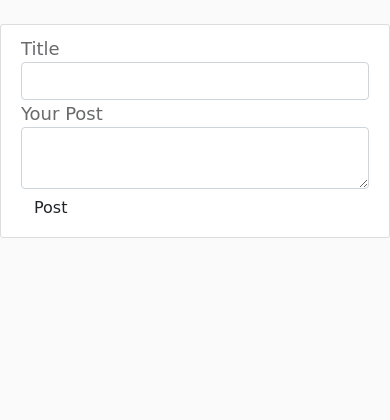
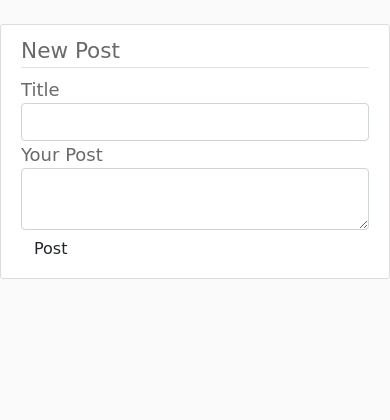
Before and after one commit to ikiplagat/Ink-Society, a Flask app: page /create_post in a window 390 px wide. Shown: the part 56-476 px from the top of the page. Run offline with Flask 2, Linux system fonts and the light colour scheme; the visitor is signed in with stand-in values (Sample User, id 1); data comes from the database, SQL or seed files in the repository; some libraries are stand-ins or nearby versions; some web fonts are replaced.

Commit message:
update post

```diff
--- a/app/main/views.py
+++ b/app/main/views.py
@@ -62,7 +62,34 @@ def create_post():
         flash('Your post has been created!', 'success')
         return redirect(url_for("main.home"))
 
-    return render_template('create_post.html', title = title, form = form)
+    return render_template('create_post.html', title = title, form = form, legend = 'New Post')
+
+
+@main.route("/post/<int:post_id>")
+def post(post_id):
+    post = Post.query.get_or_404(post_id)
+    return render_template('post.html', title=post.title, post=post)
+
+
+@main.route("/post/<int:post_id>/update", methods = ['POST','GET'])
+@login_required
+def update_post(post_id):
+    post = Post.query.get_or_404(post_id)
+    if post.user != current_user:
+        abort(403)
+
+    form = PostForm()
+    if form.validate_on_submit():
+        post.title = form.title.data
+        post.content = form.content.data
+        db.session.commit()
+        flash('Your post has been updated!', 'success')
+        return redirect(url_for('main.post', post_id = post_id))
+
+    elif request.method == 'GET':
+        form.title.data = post.title
+        form.content.data = post.content
+    return render_template('create_post.html', title = 'Update Post', form = form, legend = 'Update Post')
 
 
 @main.route('/comment/<int:post_id>', methods = ['POST','GET'])
@@ -96,3 +123,16 @@ def delete_post(post_id):
     return redirect(location)
 
     return render_template('home.html', title='Home', posts=post)
+
+
+@main.route('/delete_comment/<post_id>/<comment_id>',methods=["POST","GET"])
+@login_required
+def delete_comment(post_id,comment_id):
+  post = Post.get_post(post_id)
+  comment = Comment.get_comments(comment_id)
+  if post.user != current_user:
+    abort(404)
+  comment.delete_comment()
+
+  flash("comment deleted")
+  return redirect(url_for('main.home',post_id=post.id,comment_id=comment.id))
--- a/app/models.py
+++ b/app/models.py
@@ -43,6 +43,19 @@ class Post(db.Model):
     user_id = db.Column(db.Integer, db.ForeignKey('users.id'), nullable=False)
     comment = db.relationship('Comment',backref='post',lazy='dynamic')
 
+    def save_post(self):
+        db.session.add(self)
+        db.session.commit()
+
+    def delete_post(self):
+        db.session.delete(self)
+        db.session.commit()
+
+    @classmethod
+    def get_post(cls,id):
+        post=Post.query.filter_by(id=id).first()
+        return post
+
     def __repr__(self):
         return f"Post('{self.title}'"
 
@@ -56,6 +69,10 @@ class Comment(db.Model):
 
     def save_c(self):
         db.session.add(self)
+        db.session.commit()
+
+    def delete_comment(self):
+        db.session.delete(self)
         db.session.commit()
 
     @classmethod
--- a/app/static/css/index.css
+++ b/app/static/css/index.css
@@ -167,3 +167,7 @@ a.article-title:hover {
   background-repeat: no-repeat;
   background-position: center;
 }
+
+.mg {
+  margin-right: 10px;
+}
--- a/app/templates/create_post.html
+++ b/app/templates/create_post.html
@@ -2,6 +2,7 @@
 {%block styles%} {{ super() }} {%endblock%}
 {% block content %}
 <div class="container col-md-6 content-section">
+  <legend class="border-bottom">{{legend}}</legend>
   {{ wtf.quick_form(form)}}
 </div>
 <!-- Footer block  -->
```
Also changed, not shown: app/templates/comment.html (+7 -0 lines), app/templates/macros.html (+7 -12 lines), app/templates/post.html (added, +61 -0 lines).
